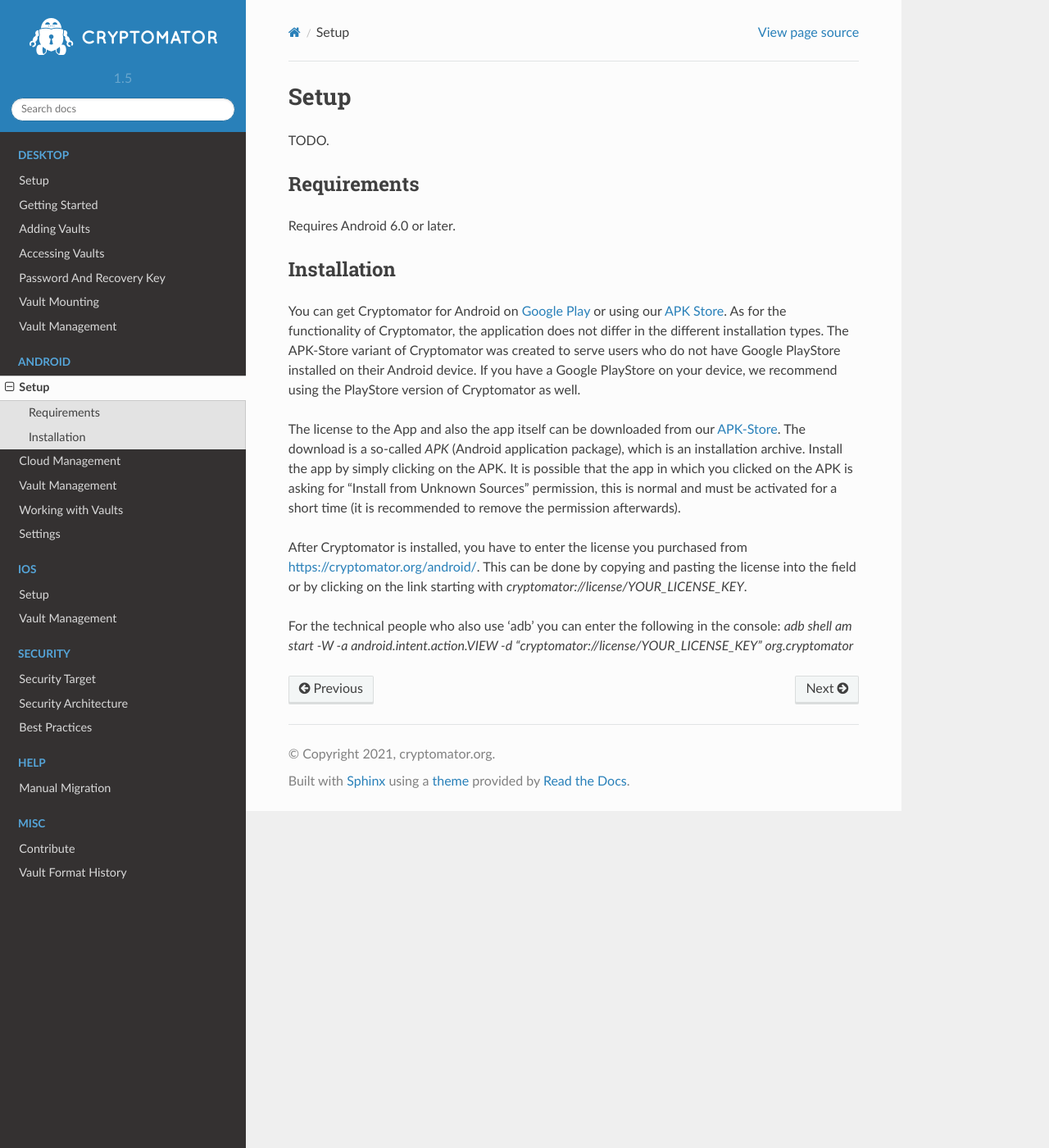
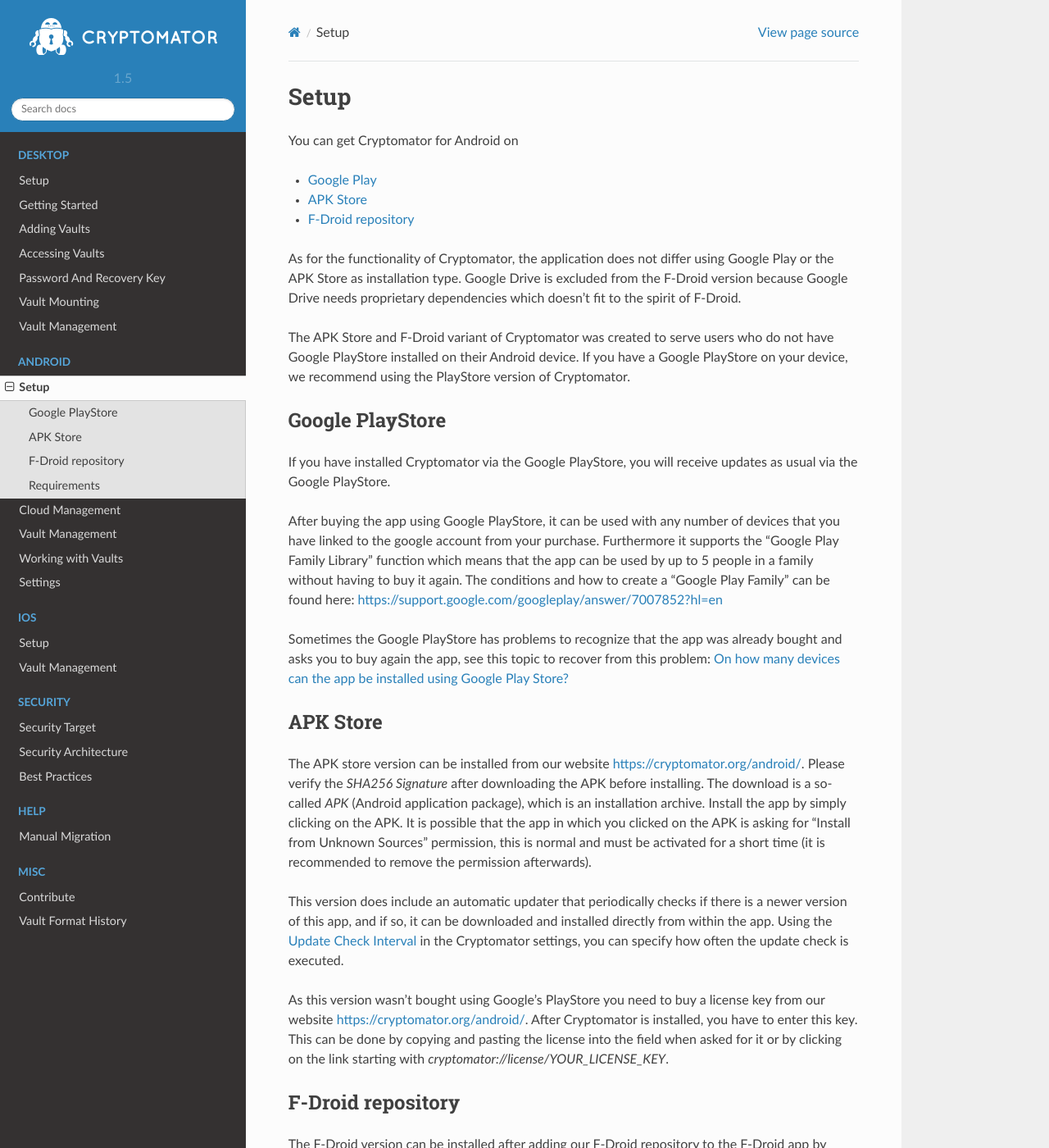
Before and after one commit to cryptomator/docs, a Sphinx documentation site: the page built from source/android/setup.rst, in a window 1280 px wide and 1400 px high. Shown: the whole window at 82% size. Built offline with Sphinx 7.4.7 and the Read the Docs theme 2.0.0, drawn with Linux system fonts in a browser that asks for light colours; some of the changed text lies outside the part shown.

Commit message:
Describe further installation mechanisms using Cryptomator for Android

```diff
--- a/source/android/setup.rst
+++ b/source/android/setup.rst
@@ -1,7 +1,48 @@
 Setup
 =====
 
-TODO.
+You can get Cryptomator for Android on
+
+* `Google Play <https://play.google.com/store/apps/details?id=org.cryptomator&hl=en>`_
+* `APK Store <https://cryptomator.org/android/>`_
+* `F-Droid repository <https://static.cryptomator.org/android/fdroid/repo?fingerprint=F7C3EC3B0D588D3CB52983E9EB1A7421C93D4339A286398E71D7B651E8D8ECDD>`_
+
+As for the functionality of Cryptomator, the application does not differ using Google Play or the APK Store as installation type. Google Drive is excluded from the F-Droid version because Google Drive needs proprietary dependencies which doesn’t fit to the spirit of F-Droid.
+
+The APK Store and F-Droid variant of Cryptomator was created to serve users who do not have Google PlayStore installed on their Android device.
+If you have a Google PlayStore on your device, we recommend using the PlayStore version of Cryptomator.
+
+
+Google PlayStore
+------------------
+
+If you have installed Cryptomator via the Google PlayStore, you will receive updates as usual via the Google PlayStore.
+
+After buying the app using Google PlayStore, it can be used with any number of devices that you have linked to the google account from your purchase. Furthermore it supports the "Google Play Family Library" function which means that the app can be used by up to 5 people in a family without having to buy it again. The conditions and how to create a “Google Play Family” can be found here: https://support.google.com/googleplay/answer/7007852?hl=en
+
+Sometimes the Google PlayStore has problems to recognize that the app was already bought and asks you to buy again the app, see this topic to recover from this problem: `On how many devices can the app be installed using Google Play Store? <https://community.cryptomator.org/t/on-how-many-devices-can-the-app-be-installed-using-google-play-store/6129>`_
+
+
+APK Store
+------------
+
+The APK store version can be installed from our website `https://cryptomator.org/android/ <https://cryptomator.org/android/>`_. Please verify the `SHA256 Signature` after downloading the APK before installing. The download is a so-called `APK` (Android application package), which is an installation archive. Install the app by simply clicking on the APK.
+It is possible that the app in which you clicked on the APK is asking for "Install from Unknown Sources" permission, this is normal and must be activated for a short time (it is recommended to remove the permission afterwards).
+
+This version does include an automatic updater that periodically checks if there is a newer version of this app, and if so, it can be downloaded and installed directly from within the app. Using the :ref:`Update Check Interval <android/settings/update-check-interval>` in the Cryptomator settings, you can specify how often the update check is executed.
+
+As this version wasn't bought using Google's PlayStore you need to buy a license key from our website `https://cryptomator.org/android/ <https://cryptomator.org/android/>`_. After Cryptomator is installed, you have to enter this key. This can be done by copying and pasting the license into the field when asked for it or by clicking on the link starting with `cryptomator://license/YOUR_LICENSE_KEY`.
+
+F-Droid repository
+-------------------
+
+The F-Droid version can be installed after adding our F-Droid repository to the F-Droid app by opening `this link <https://static.cryptomator.org/android/fdroid/repo?fingerprint=F7C3EC3B0D588D3CB52983E9EB1A7421C93D4339A286398E71D7B651E8D8ECDD>`_ on the device or scanning the following QR-Code:
+
+.. image:: ../img/android/fdroid-qr-code.svg
+    :alt: How to handle cloud services with Android
+    :width: 128px
+
+As well as using the APK Store variant because this app version wasn't bought using Google's PlayStore you need to buy a license key from our website `https://cryptomator.org/android/ <https://cryptomator.org/android/>`_. After Cryptomator is installed, you have to enter this key. This can be done by copying and pasting the license into the field when asked for it or by clicking on the link starting with `cryptomator://license/YOUR_LICENSE_KEY`.
 
 .. _android/setup/requirements:
 
@@ -9,19 +50,3 @@
 ------------
 
 Requires Android 6.0 or later.
-
-.. _android/setup/installation:
-
-Installation
-------------
-
-You can get Cryptomator for Android on `Google Play <https://play.google.com/store/apps/details?id=org.cryptomator&hl=en>`_ or using our `APK Store <https://cryptomator.org/android/>`_.
-As for the functionality of Cryptomator, the application does not differ in the different installation types. The APK-Store variant of Cryptomator was created to serve users who do not have Google PlayStore installed on their Android device.
-If you have a Google PlayStore on your device, we recommend using the PlayStore version of Cryptomator as well.
-
-The license to the App and also the app itself can be downloaded from our `APK-Store <https://cryptomator.org/android/>`_. The download is a so-called `APK` (Android application package), which is an installation archive. Install the app by simply clicking on the APK.
-It is possible that the app in which you clicked on the APK is asking for "Install from Unknown Sources" permission, this is normal and must be activated for a short time (it is recommended to remove the permission afterwards).
-
-After Cryptomator is installed, you have to enter the license you purchased from `https://cryptomator.org/android/ <https://cryptomator.org/android/>`_. This can be done by copying and pasting the license into the field or by clicking on the link starting with `cryptomator://license/YOUR_LICENSE_KEY`.
-
-For the technical people who also use 'adb' you can enter the following in the console: `adb shell am start -W -a android.intent.action.VIEW -d "cryptomator://license/YOUR_LICENSE_KEY" org.cryptomator`
```
Also changed, not shown: source/img/android/fdroid-qr-code.svg (added).
